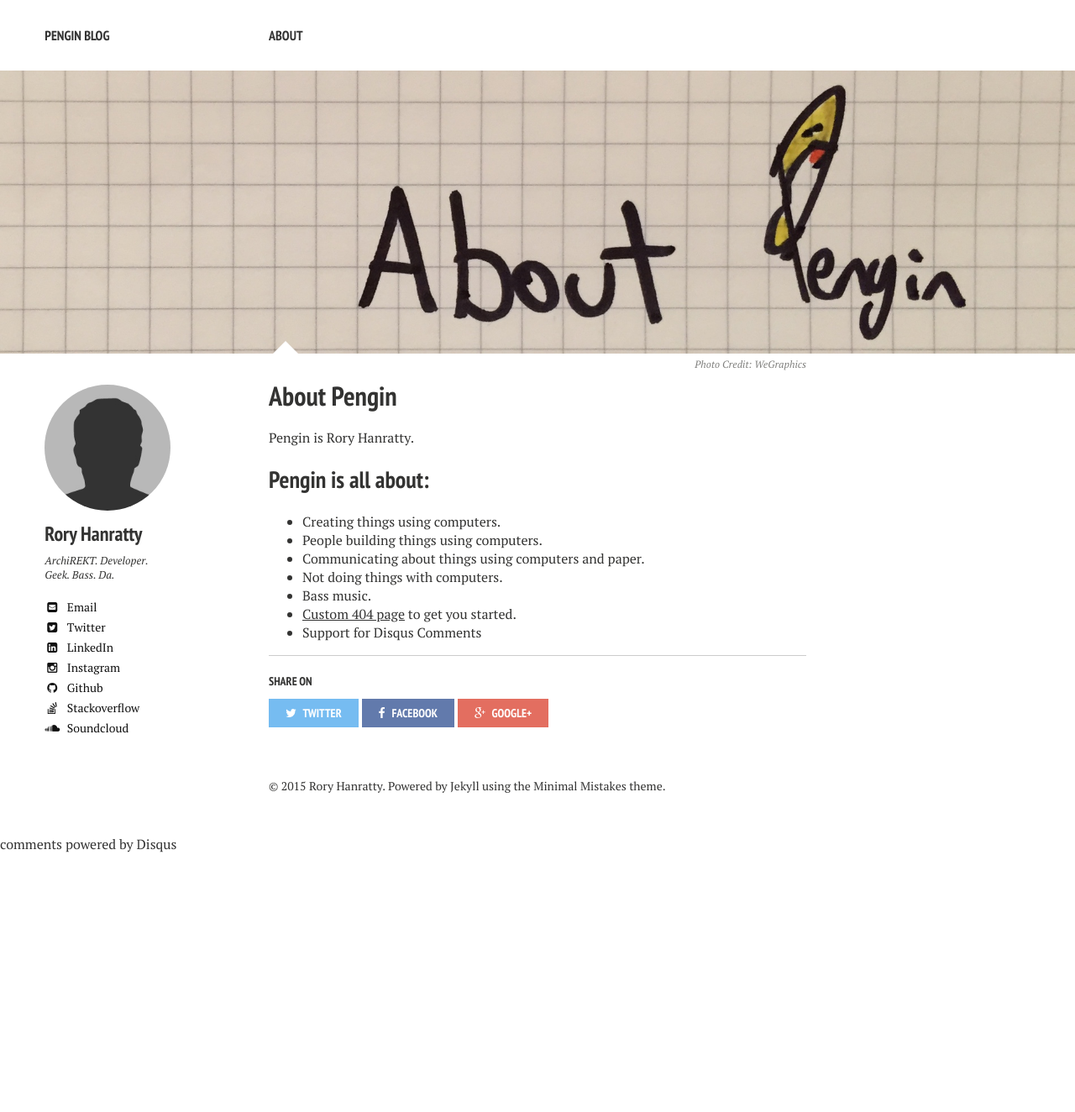
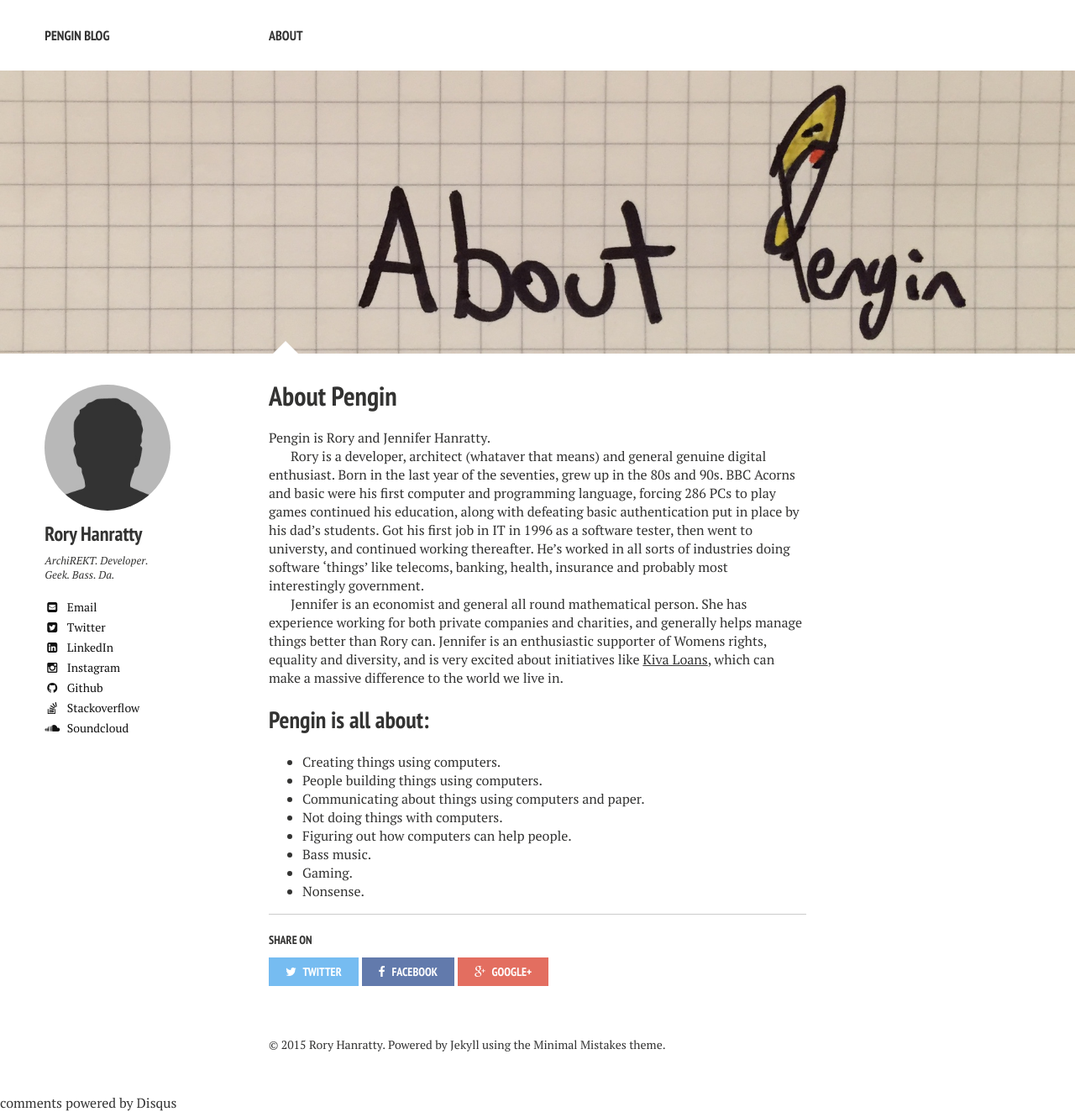
Before and after one commit to Rory80Hz/rory80hz.github.io, a Jekyll site: the page built from about/index.md, in a window 1280 px wide. Shown: the whole page at 84% size. Built offline with Jekyll 4.4.1, drawn with Linux system fonts in a browser that asks for light colours; nearby versions of some CDN libraries; comment, search, counter and statistics services are not loaded; before the commit the page ends 1016 px from its top, so only the background shows below that.

Commit message:
Update About

```diff
--- a/about/index.md
+++ b/about/index.md
@@ -6,11 +6,13 @@ modified: 2015-04-27T20:53:07.573882-04:00
 comments: true
 image:
   feature: sample-image-2.jpg
-  credit: WeGraphics
-  creditlink: http://wegraphics.net/downloads/free-ultimate-blurred-background-pack/
 ---
 
-Pengin is Rory Hanratty.
+Pengin is Rory and Jennifer Hanratty.
+
+Rory is a developer, architect (whataver that means) and general genuine digital enthusiast. Born in the last year of the seventies, grew up in the 80s and 90s. BBC Acorns and basic were his first computer and programming language, forcing 286 PCs to play games continued his education, along with defeating basic authentication put in place by his dad's students. Got his first job in IT in 1996 as a software tester, then went to universty, and continued working thereafter. He's worked in all sorts of industries doing software 'things' like telecoms, banking, health, insurance and probably most interestingly government.
+
+Jennifer is an economist and general all round mathematical person. She has experience working for both private companies and charities, and generally helps manage things better than Rory can. Jennifer is an enthusiastic supporter of Womens rights, equality and diversity, and is very excited about initiatives like [Kiva Loans](http://www.kiva.org/), which can make a massive difference to the world we live in.
 
 ## Pengin is all about:
 
@@ -18,6 +20,7 @@ Pengin is Rory Hanratty.
 * People building things using computers.
 * Communicating about things using computers and paper.
 * Not doing things with computers.
+* Figuring out how computers can help people.
 * Bass music.
-* [Custom 404 page](http://mmistakes.github.io/minimal-mistakes/404.html) to get you started.
-* Support for Disqus Comments
+* Gaming.
+* Nonsense.
```
Also changed, not shown: about.md (deleted, +0 -11 lines), index.md (+2 -4 lines).
